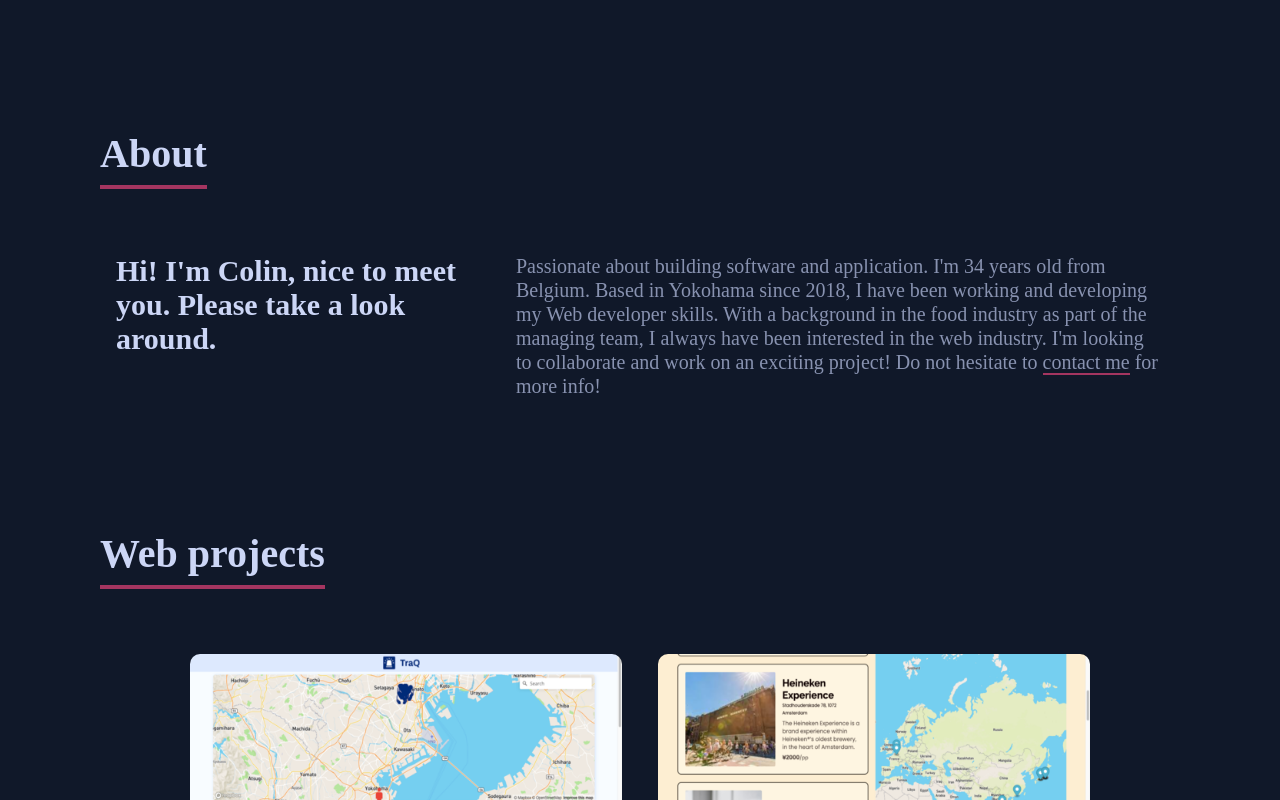
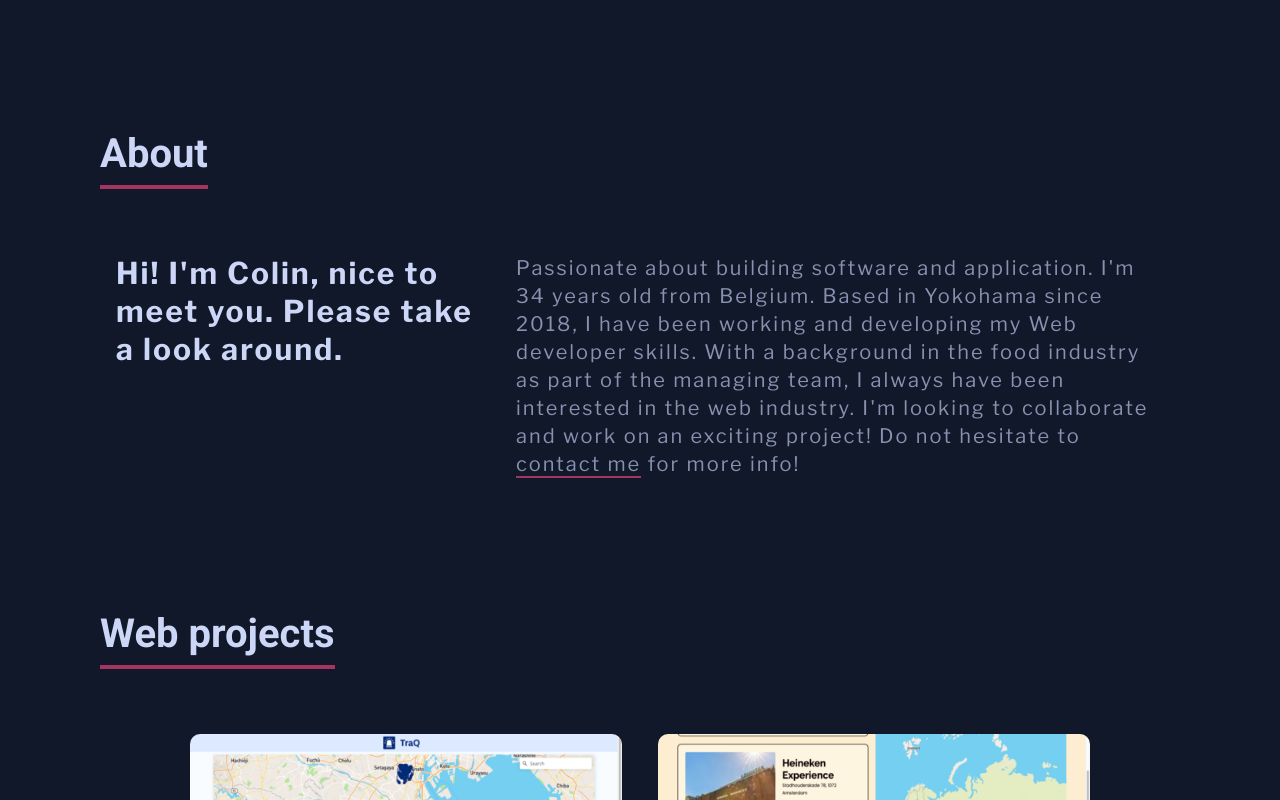
Before and after one commit to ColinBertin/portfolio, a React (Create React App) app: page / in a window 1280 px wide. Shown: the part 720-1520 px from the top of the page. Built offline with nearby package versions, Linux system fonts and the light colour scheme.

Commit message:
font family added

```diff
--- a/src/components/about/About.scss
+++ b/src/components/about/About.scss
@@ -7,10 +7,7 @@
     color: #ccd6f6;
     font-weight: 700;
     margin-bottom: 0;
-  }
-
-  .about-main-text {
-    line-height: 24px;
+    line-height: 38px;
   }
 
   .about-contact-link {
--- a/src/index.scss
+++ b/src/index.scss
@@ -1,3 +1,5 @@
+@import url('https://fonts.googleapis.com/css2?family=Libre+Franklin:wght@400;700&family=Roboto:wght@400;700&display=swap');
+
 * {
   box-sizing: border-box;
 }
@@ -7,10 +9,12 @@
   margin: 0;
   max-width: 100vw;
   color: #8892b0;
+  font-family: 'Libre Franklin', serif;
 }
 
 h1, h2 {
   color: #ccd6f6;
+  font-family: 'Roboto', sans-serif;
 }
 
 h1 {
@@ -27,6 +31,8 @@
 
 p {
   font-size: 18px;
+  line-height: 28px;
+  letter-spacing: 2px;
 }
 
 @media (min-width: 720px) {
```
